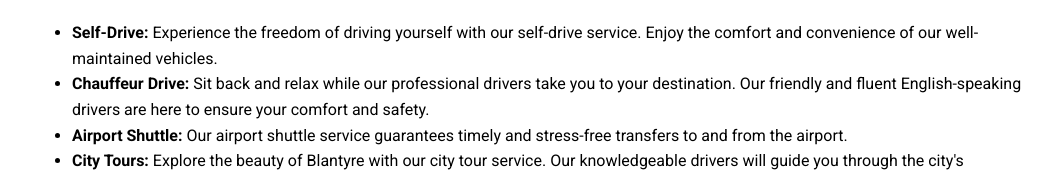
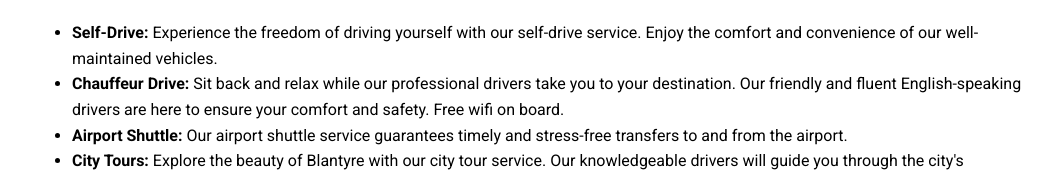
Before and after one commit to rextaxi/rextaxi.github.io, a plain HTML site: page index.html in a window 1280 px wide. Shown: the part 1536-1709 px from the top of the page, without its empty margins (108-1171 px from the left). Drawn offline with Linux system fonts and the light colour scheme.

Commit message:
small fix

```diff
--- a/index.html
+++ b/index.html
@@ -133,7 +133,7 @@
             <img src="images/gallery.png"/>
             <ul>
                 <li><strong>Self-Drive:</strong> Experience the freedom of driving yourself with our self-drive service. Enjoy the comfort and convenience of our well-maintained vehicles.</li>
-                <li><strong>Chauffeur Drive:</strong> Sit back and relax while our professional drivers take you to your destination. Our friendly and fluent English-speaking drivers are here to ensure your comfort and safety.</li>
+                <li><strong>Chauffeur Drive:</strong> Sit back and relax while our professional drivers take you to your destination. Our friendly and fluent English-speaking drivers are here to ensure your comfort and safety. Free wifi on board.</li>
                 <li><strong>Airport Shuttle:</strong> Our airport shuttle service guarantees timely and stress-free transfers to and from the airport.</li>
                 <li><strong>City Tours:</strong> Explore the beauty of Blantyre with our city tour service. Our knowledgeable drivers will guide you through the city's attractions.</li>
                 <li><strong>Hotel Transfers:</strong> We provide seamless hotel transfers, ensuring you reach your accommodation comfortably.</li>
```
